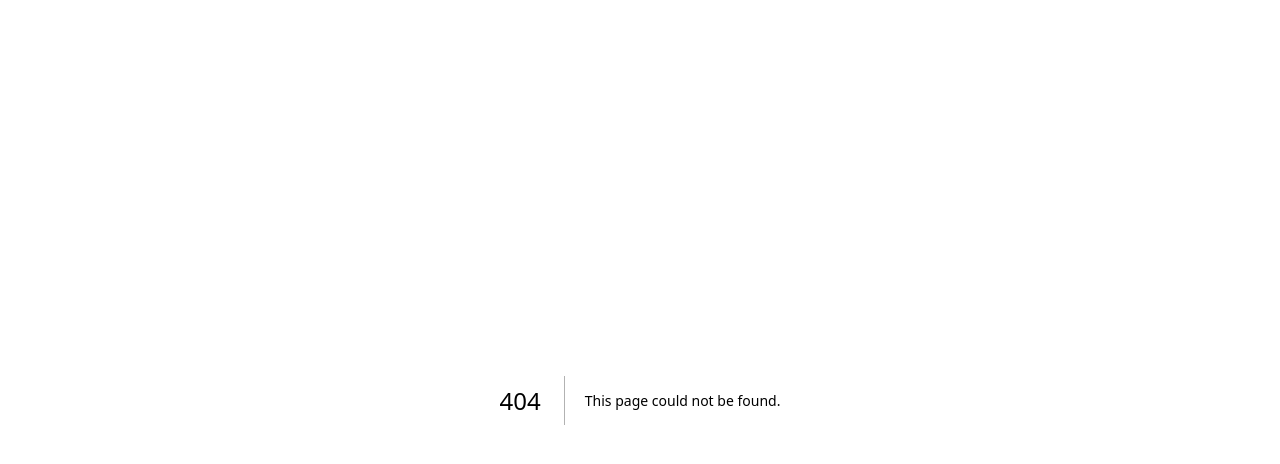
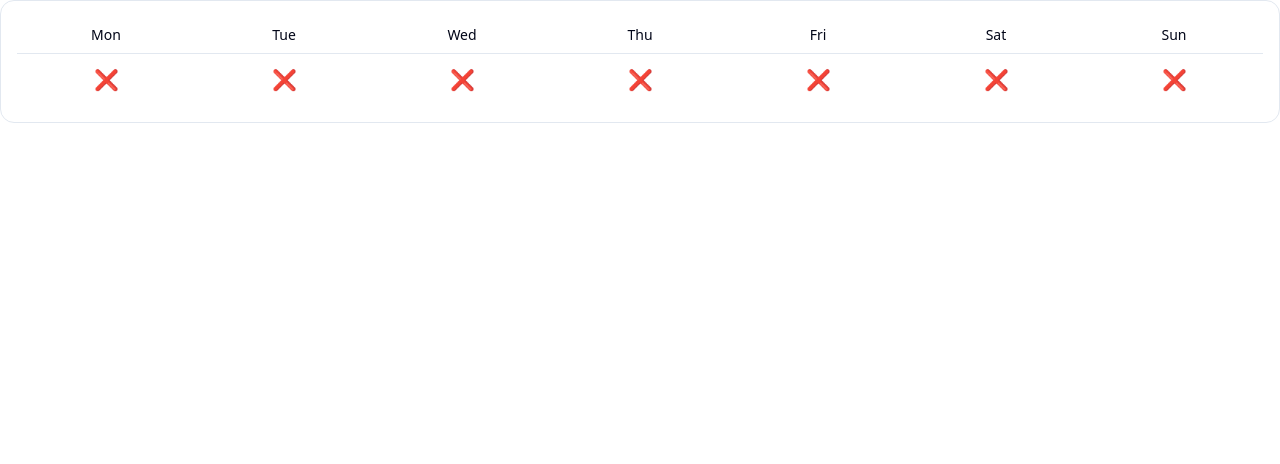
Before and after one commit to Sarthakkad05/dailymuse, a Next.js app: page /dashboard/habit in a window 1280 px wide. Before the commit this address had no page. Shown: the top 464 px of the page. Built offline with nearby package versions, Linux system fonts and the light colour scheme.

Commit message:
Add muse

```diff
--- /dev/null
+++ b/app/dashboard/habit/page.tsx
@@ -0,0 +1,45 @@
+"use client";
+import { useState } from "react";
+
+const DAYS = ["Mon", "Tue", "Wed", "Thu", "Fri", "Sat", "Sun"];
+
+export default function WeeklyHabitTracker() {
+  const [logs, setLogs] = useState(Array(7).fill(false));
+
+  const toggleDay = (index) => {
+    setLogs((prev) => {
+      const newLogs = [...prev];
+      newLogs[index] = !newLogs[index];
+      return newLogs;
+    });
+  };
+
+  return (
+    <div className="p-4 border rounded-xl bg-white dark:bg-neutral-900">
+      <table className="w-full text-center border-collapse">
+        <thead>
+          <tr>
+            {DAYS.map((day) => (
+              <th key={day} className="p-2 font-medium text-sm border-b">
+                {day}
+              </th>
+            ))}
+          </tr>
+        </thead>
+        <tbody>
+          <tr>
+            {DAYS.map((_, i) => (
+              <td
+                key={i}
+                onClick={() => toggleDay(i)}
+                className="cursor-pointer p-3 text-xl hover:bg-gray-100 dark:hover:bg-neutral-800 rounded-md"
+              >
+                {logs[i] ? "✅" : "❌"}
+              </td>
+            ))}
+          </tr>
+        </tbody>
+      </table>
+    </div>
+  );
+}
--- a/app/dashboard/page.tsx
+++ b/app/dashboard/page.tsx
@@ -119,7 +119,6 @@ export default function Dashboard() {
 
   const navigationItems = [
     { icon: Home, label: "Dashboard", href: "/dashboard" },
-    { icon: MessageCircle, label: "Chat with Muse", href: "#" },
     { icon: FileText, label: "New Entry", href: "/dashboard" },
   ]
 
@@ -179,7 +178,7 @@ export default function Dashboard() {
             insight={insight}
           />
         </div>
-        {/* <MuseChat userId={session?.user?.id} /> */}
+        <MuseChat userId={session?.user?.id} />
       </div>
 
     </div>
--- /dev/null
+++ b/components/common/HabitTracker.tsx
@@ -0,0 +1,45 @@
+"use client";
+import { useState } from "react";
+
+const DAYS = ["Mon", "Tue", "Wed", "Thu", "Fri", "Sat", "Sun"];
+
+export default function WeeklyHabitTracker() {
+  const [logs, setLogs] = useState(Array(7).fill(false));
+
+  const toggleDay = (index) => {
+    setLogs((prev) => {
+      const newLogs = [...prev];
+      newLogs[index] = !newLogs[index];
+      return newLogs;
+    });
+  };
+
+  return (
+    <div className="p-4 border rounded-xl bg-white dark:bg-neutral-900">
+      <table className="w-full text-center border-collapse">
+        <thead>
+          <tr>
+            {DAYS.map((day) => (
+              <th key={day} className="p-2 font-medium text-sm border-b">
+                {day}
+              </th>
+            ))}
+          </tr>
+        </thead>
+        <tbody>
+          <tr>
+            {DAYS.map((_, i) => (
+              <td
+                key={i}
+                onClick={() => toggleDay(i)}
+                className="cursor-pointer p-3 text-xl hover:bg-gray-100 dark:hover:bg-neutral-800 rounded-md"
+              >
+                {logs[i] ? "✅" : "❌"}
+              </td>
+            ))}
+          </tr>
+        </tbody>
+      </table>
+    </div>
+  );
+}
--- a/components/common/MuseChat.tsx
+++ b/components/common/MuseChat.tsx
@@ -57,21 +57,21 @@ export default function MuseChat({ userId }: { userId: string }) {
   }, [expanded])
 
   return (
-    <div ref={containerRef} className="fixed bottom-4 right-4 w-[300px] z-50">
+    <div ref={containerRef} className="fixed bottom-4 center w-[1000px] z-50 ml-4">
       <div
-        className={`transition-all duration-300 shadow-md rounded-2xl p-3 border
-        ${expanded ? "h-[400px]" : "h-[48px]"} overflow-hidden flex flex-col
+        className={`transition-all duration-300 shadow-md rounded-2xl py-1 px-4 border
+        ${expanded ? "h-[600px]" : "h-[48px]"} overflow-hidden flex flex-col
         bg-white dark:bg-[#1a1a1a] border-gray-200 dark:border-neutral-700`}
       >
-        {expanded && (
-          <div className="flex-1 overflow-y-auto space-y-2 pr-1 mb-2">
+      {expanded && (
+          <div className="flex-1 overflow-y-auto space-y-2 p-4 mb-2">
             {messages.map((msg, i) => (
               <div
                 key={i}
-                className={`p-2 rounded-md text-sm whitespace-pre-wrap transition-colors duration-200
+                className={`text-sm whitespace-pre-wrap transition-colors duration-200
                 ${msg.from === "user"
-                    ? "bg-blue-100 text-black self-end dark:bg-blue-500 dark:text-white"
-                    : "bg-gray-100 text-black self-start dark:bg-neutral-800 dark:text-gray-100"
+                    ? "bg-blue-100 text-black self-end dark:bg-blue-500 dark:text-white rounded-lg inline-block max-w-[80%] py-2 px-5"
+                    : "bg-gray-100 text-black self-start dark:bg-neutral-800 dark:text-white rounded-lg p-5"
                   }`}
               >
                 <ReactMarkdown>{msg.text}</ReactMarkdown>
```
